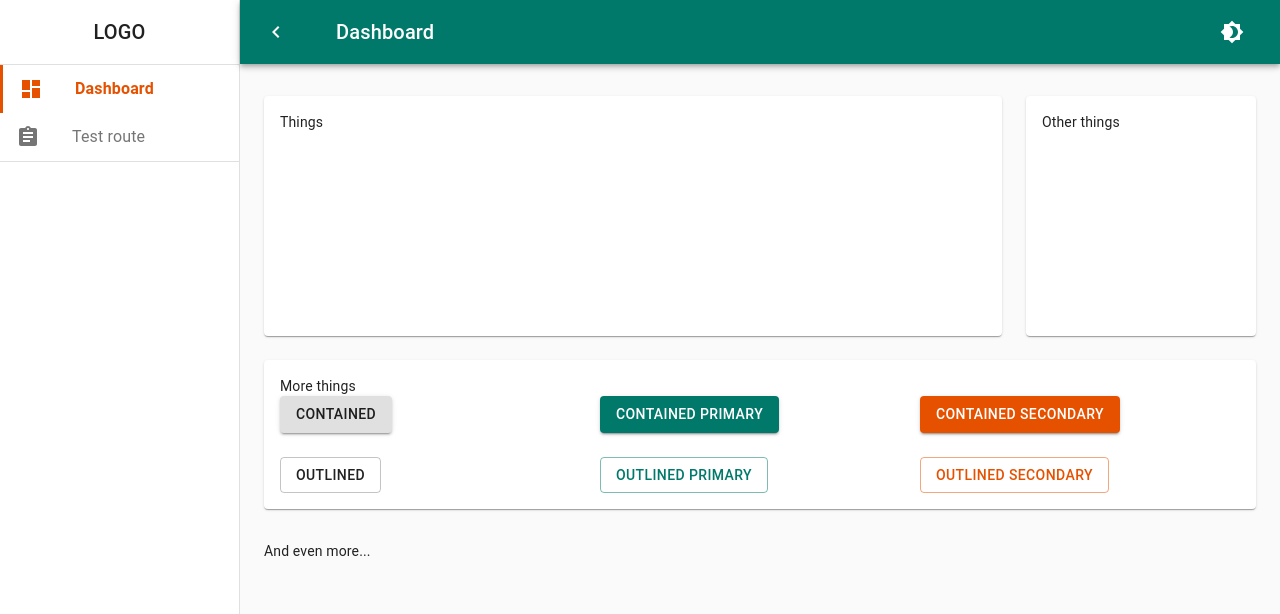
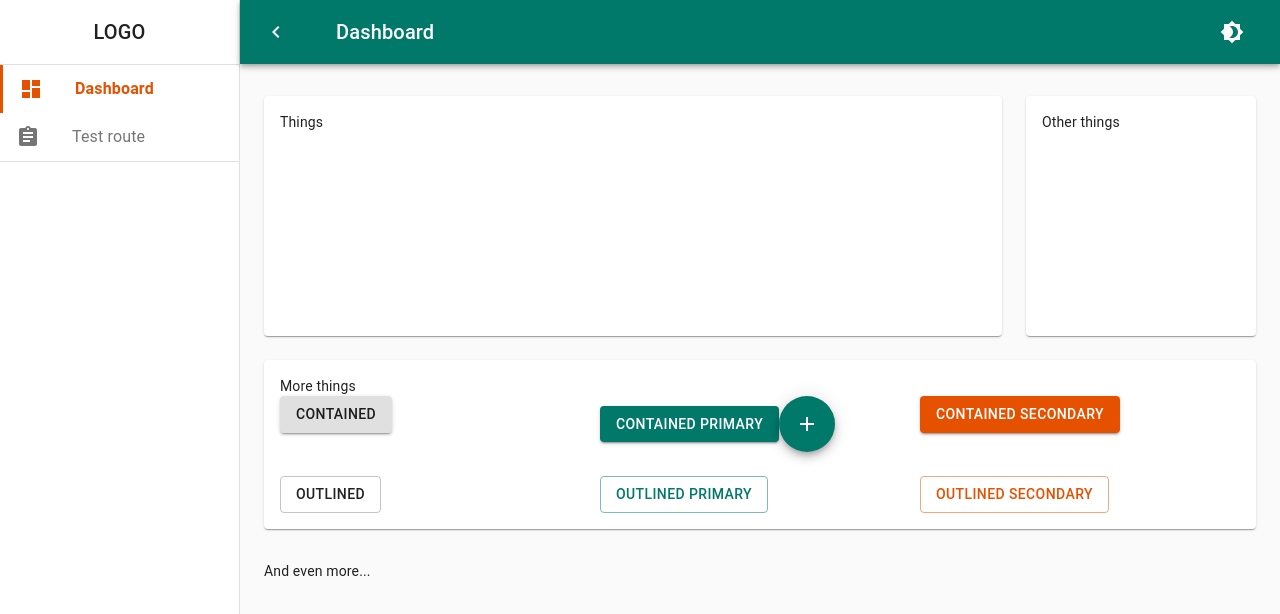
Before and after one commit to SamiHonkasalo/rp-frontend-example, a React (Create React App) app: page / in a window 1280 px wide. Shown: the top 614 px of the page. Built offline with nearby package versions, Linux system fonts and the light colour scheme.

Commit message:
more layout/component testing/

```diff
--- a/src/layout/Layout.tsx
+++ b/src/layout/Layout.tsx
@@ -8,6 +8,8 @@
 import Paper from '@material-ui/core/Paper';
 import { Switch, Route } from 'react-router-dom';
 import Button from '@material-ui/core/Button';
+import Fab from '@material-ui/core/Fab';
+import AddIcon from '@material-ui/icons/Add';
 
 import AppBar from './AppBar';
 import SideDrawer from './SideDrawer';
@@ -98,6 +100,9 @@
                         <Button variant="contained" color="primary">
                           contained primary
                         </Button>
+                        <Fab color="primary" aria-label="add">
+                          <AddIcon />
+                        </Fab>
                       </Grid>
                       <Grid item xs={4}>
                         <Button variant="contained" color="secondary">
```
